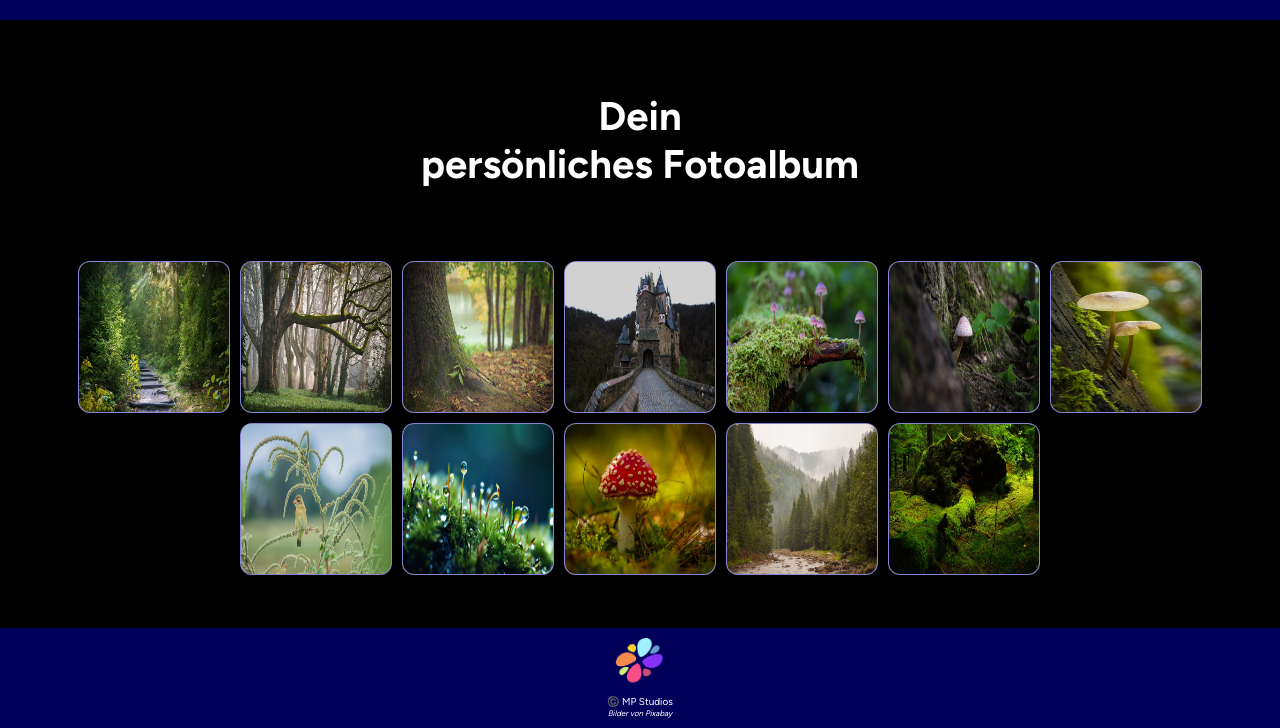
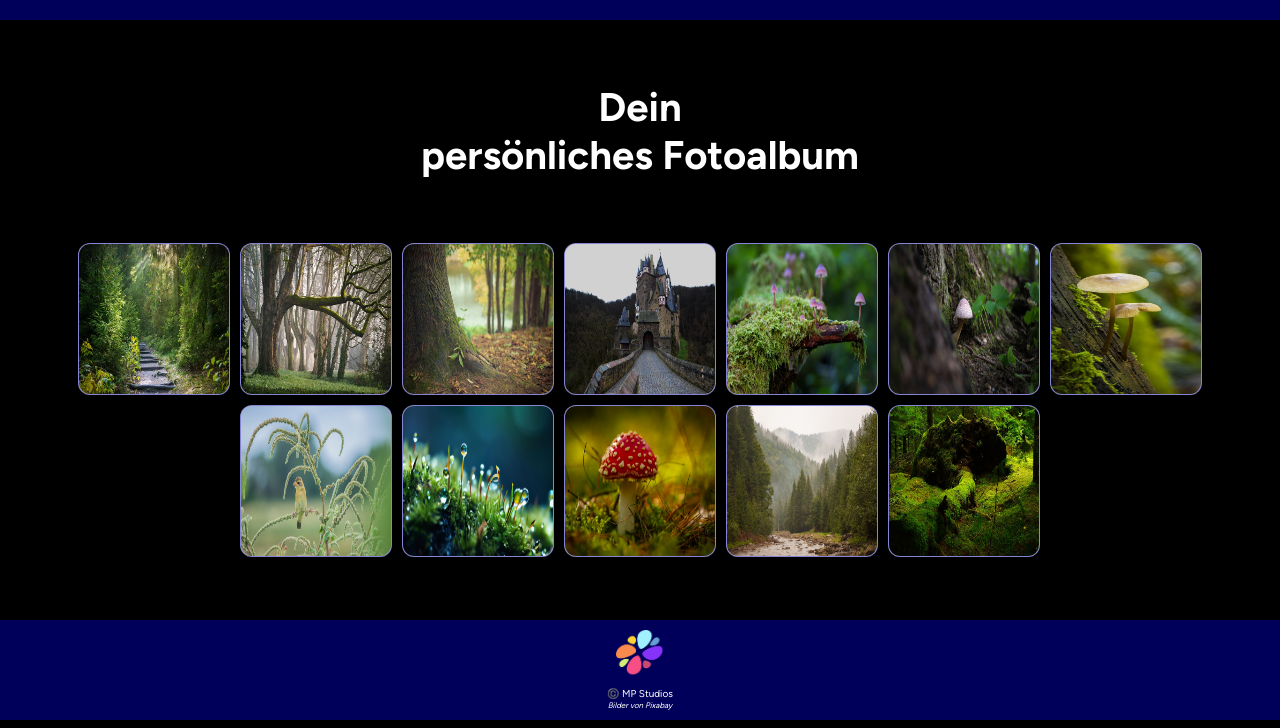
Before and after one commit to mapalummi/Fotogram, a plain HTML site: page index.html in a window 1280 px wide. Shown: the part 80-808 px from the top of the page. Drawn offline with Linux system fonts and the light colour scheme.

Commit message:
update 1

```diff
--- a/index.html
+++ b/index.html
@@ -9,30 +9,27 @@
 
     <script src="script.js"></script>
     <script src="./template.js"></script>
-
   </head>
 
   <body onload="renderImages()">
-
+    <div id="main_container">
       <header>
         <div>
           <img class="logo" src="./img/Fotogram_Logo.svg" alt="Fotogram Logo" />
         </div>
       </header>
 
-<div id="main_container">
-    <h1>Dein <br>persönliches Fotoalbum</h1>
+      <h1>Dein <br />persönliches Fotoalbum</h1>
       <div id="content"></div>
-</div>
 
       <footer>
-      <img src="./img/favicon.png" alt="">
+        <img src="./img/favicon.png" alt="" />
         <p>©️ MP Studios</p>
         <i>Bilder von <a href="http://pixabay.com">Pixabay</a></i>
       </footer>
+    </div>
 
     <div onclick="closeDialog()" id="body_overlay" class="d_none"></div>
     <div id="img_dialog" class="dialog d_none"></div>
-
   </body>
 </html>
--- a/style.css
+++ b/style.css
@@ -118,17 +118,20 @@ header {
   width: 100%;
   display: flex;
   flex-direction: column;
-  height: calc(100vh - 200px);
+  /* height: calc(100vh - 200px); */
+  height: 100vh;
   overflow-y: auto;
-  justify-content: space-evenly;
+  justify-content: space-between;
   align-items: center;
-  margin-bottom: 8px;
+  /* margin-bottom: 8px; */
 }
 
 h1 {
   color: white;
   font-size: 40px;
   text-align: center;
+  margin-block-start: 8px;
+  margin-block-end: 8px;
 }
 
 #content {
@@ -139,6 +142,7 @@ h1 {
   justify-content: center;
   align-items: center;
   gap: 10px;
+  padding-bottom: 8px;
 }
 
 .images {
@@ -240,6 +244,9 @@ i a {
     height: 250px;
     padding-top: 48px;
   }
+  .img_count{
+    right: 138px;
+  }
 }
 
 @media screen and (max-width: 390px) {
@@ -262,4 +269,7 @@ i a {
     height: 250px;
     padding-top: 48px;
   }
+  .img_count{
+    right: 108px;
+  }
 }
```
Also changed, not shown: template.js (+11 -11 lines). Lines whose indentation alone changed are shown as unchanged.
